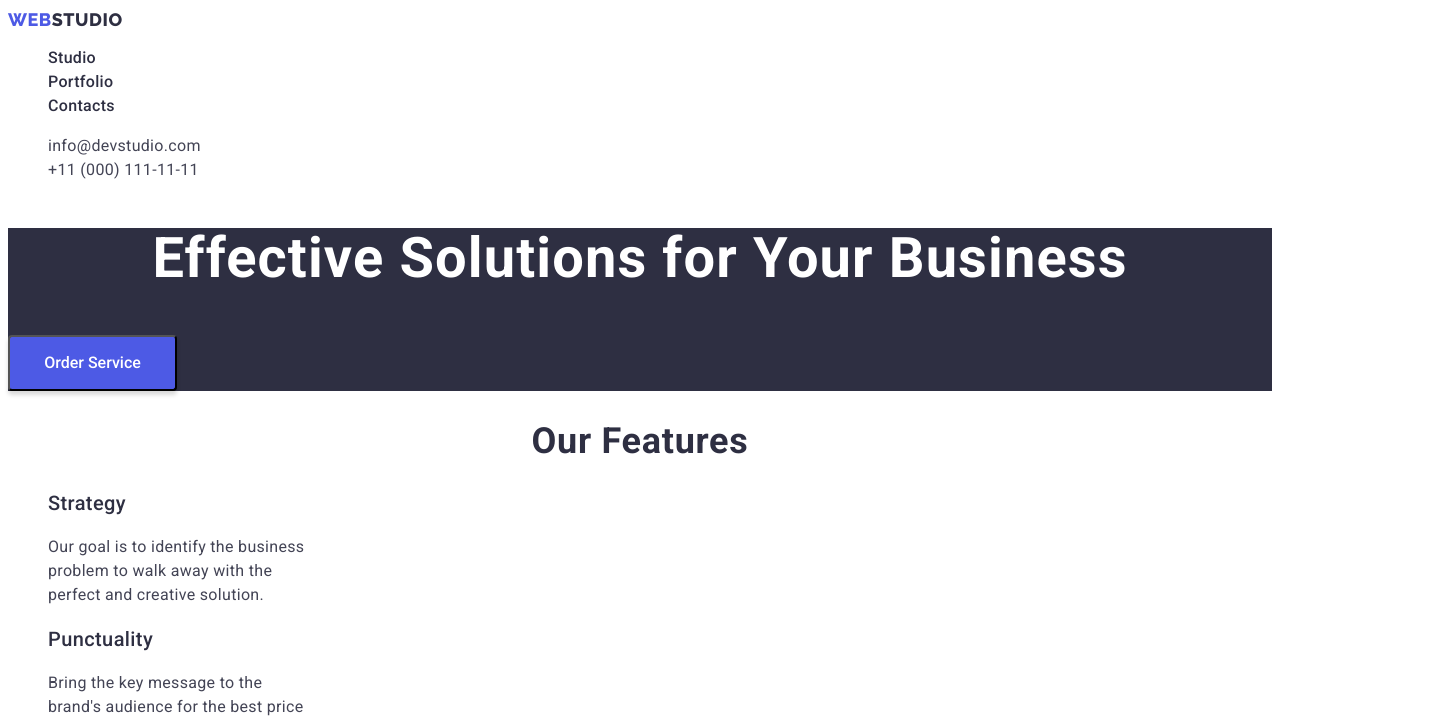
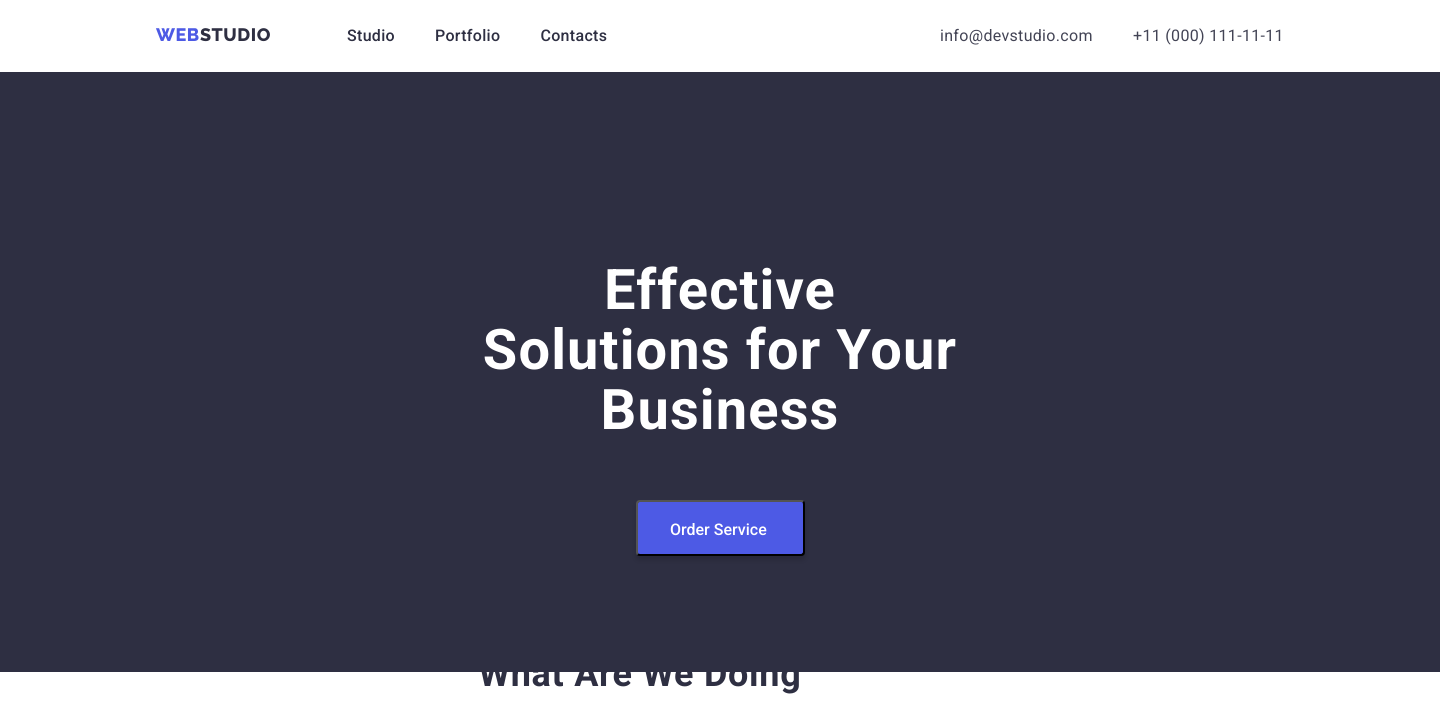
Before and after one commit to MuzykaMichael/goit-markup-hw-03, a plain HTML site: page index.html in a window 1280 px wide. Shown: the top 721 px of the page, 1440 px wide, since content can reach past the window. Drawn offline with nearby package versions, Linux system fonts and the light colour scheme.

Commit message:
updated header styles and hero section

```diff
--- a/css/styles.css
+++ b/css/styles.css
@@ -1,42 +1,72 @@
+*,
+*::before,
+*::after {
+  box-sizing: border-box;
+}
+
 .header {
     background-color: #FFFFFF;
+    display:flex;
+    width: 1440px;
+    height: 72px;
+    position:absolute;
+    left: 0px;
+    top: 0px;
+}
+.header-navigation {
+    display: flex;
+    align-items: center;
 }
 .header-logoa {
-    width: 44px;
-    height: 22px;
     text-decoration: none;
     font-family: 'Raleway';
     font-style: normal;
     font-weight: 800;
     font-size: 18px;
     line-height: 21px;
-    display: flex;
-    align-items: center;
     letter-spacing: 0.03em;
     text-transform: uppercase;
     color: #4D5AE5;
+    display:flex;
+    margin: 24 1240 24 156;
+    width: 44px;
+    height: 24px;
 }
 .header-logo {
-    width: 71px;
-    height: 22px;
     text-decoration: none;
     font-family: 'Raleway';
     font-style: normal;
     font-weight: 800;
     font-size: 18px;
     line-height: 21px;
-    display: flex;
-    align-items: center;
     letter-spacing: 0.03em;
     text-transform: uppercase;
     color: #2E2F42;
+    display: flex;
+    flex-direction: row;
+    align-items: flex-start;
+    padding: 0px;
+    position: absolute;
+    width: 115px;
+    height: 24px;
+    left: 156px;
+    top: 24px;
 }
 .header-list {
     list-style-type:none;
+    display: flex;
+    flex-direction: row;
+    align-items: flex-start;
+    padding: 0px;
+    gap: 40px;
+    position: absolute;
+    width: 261px;
+    height: 24px;
+    left: 347px;
+    top:24px;
+    margin:0px;
 }
 .header-link {
-    left: 0px;
-    top: 0px;
     text-decoration: none;
     font-family: 'Roboto';
     font-style: normal;
@@ -52,6 +82,9 @@
     text-decoration: underline #404BBF;
     border-radius: 2px;
 }
+.header-adress {
+    list-style-type:none;
+}
 .header-mail {
     text-decoration: none;
     font-family: 'Roboto';
@@ -61,6 +94,12 @@
     line-height: 24px;
     letter-spacing: 0.02em;
     color: #434455;
+    display: flex;
+    position: absolute;
+    width: 153px;
+    height: 24px;
+    left: 940px;
+    top: 24px;
 }
 .header-tel {
     text-decoration: none;
@@ -71,10 +110,23 @@
     line-height: 24px;
     letter-spacing: 0.02em;
     color: #434455;
+    display: flex;
+    position: absolute;
+    width: 151px;
+    height: 24px;
+    left: 1133px;
+    top: 24px;
+
 }
 
 .hero {
     background-color: #2E2F42;
+    display:flex;
+    position: absolute;
+    width: 1440px;
+    height: 600px;
+    left: 0px;
+    top: 72px;
 }
 .hero-title {
     font-family: 'Roboto';
@@ -85,6 +137,14 @@
     text-align: center;
     letter-spacing: 0.02em;
     color: #FFFFFF;
+    display:flex;
+    position: absolute;
+    width: 494px;
+    height: 120px;
+    left: 473px;
+    top: 188px;
+    margin:0;
+
 }
 .hero-button {
     width: 169px;
@@ -101,6 +161,18 @@
     font-weight: 500;
     font-size: 16px;
     line-height: 24px;
+    display: flex;
+    flex-direction: row;
+    align-items: flex-start;
+    padding: 16px 32px;
+    gap: 10px;
+
+    position: absolute;
+    width: 169px;
+    height: 56px;
+    left: 636px;
+    top: 428px;
+    margin:0;
 }
 .hero-button:hover,
 .hero-button:focus {
--- a/index.html
+++ b/index.html
@@ -1,6 +1,10 @@
 <!DOCTYPE html>
 <html lang="en">
 <head>
+    <link
+    rel="stylesheet"
+    href="https://cdnjs.cloudflare.com/ajax/libs/modern-normalize/1.0.0/modern-normalize.min.css"
+    />
     <link rel="stylesheet" href="./css/styles.css"/>
     <link href="https://fonts.googleapis.com/css2?family=Raleway:wght@800&family=Roboto:wght@400;500;700;900&display=swap" rel="stylesheet">
     <style>
@@ -22,7 +26,7 @@
             </ul>
         </nav>
         <address>
-            <ul class="header-list">
+            <ul class="header-adress">
                 <li><a href="mailto:info@devstudio.com" class="header-mail">info@devstudio.com</a></li>
                 <li><a href="tel:+110001111111" class="header-tel">+11 (000) 111-11-11</a></li>
             </ul>
```
Also changed, not shown: portfolio.html (+5 -1 lines).
